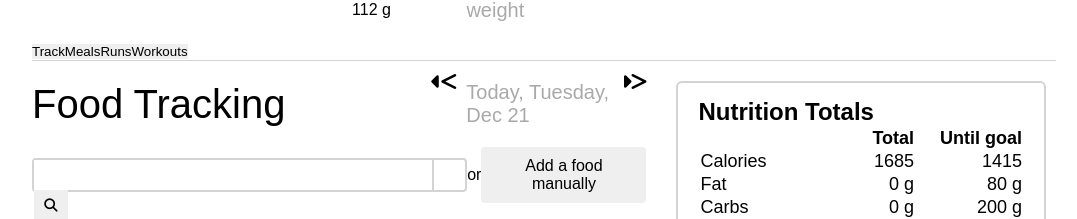
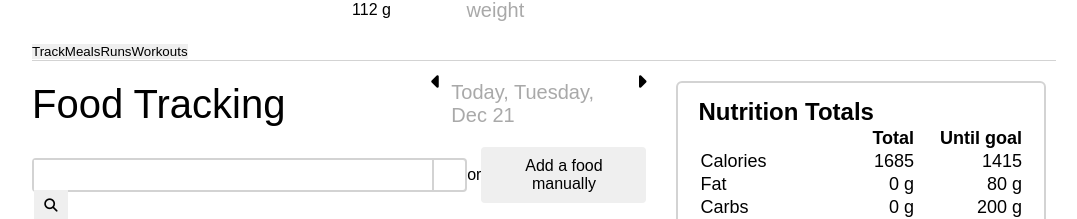
Before and after one commit to mhackmann18/calorie-tracker, a React (Create React App) app: page / in a window 1280 px wide. Shown: the part 152-371 px from the top of the page, without its empty margins (96-1173 px from the left). Built offline with nearby package versions, Linux system fonts and the light colour scheme; a web font is replaced by a local one.

Commit message:
Getting things up to date

```diff
--- a/src/pages/foods/DateChange.js
+++ b/src/pages/foods/DateChange.js
@@ -18,12 +18,12 @@ function DateChange(props){
 
   return (
     <div id="food-tracking-main-change-date">
-      <i className="fas fa-caret-left fa-lg btn" onClick={subtractDay}>&lt;</i>
+      <i className="fas fa-caret-left fa-lg btn" onClick={subtractDay}></i>
       <span>
         {(new Date(props.date)).toDateString() === (new Date()).toDateString() ? "Today, " : ""}
         {(new Date(props.date)).toLocaleDateString("en-US", options)}
       </span>
-      <i className="fas fa-caret-right fa-lg btn" onClick={addDay}>&gt;</i>
+      <i className="fas fa-caret-right fa-lg btn" onClick={addDay}></i>
     </div>
   );
 }
```
